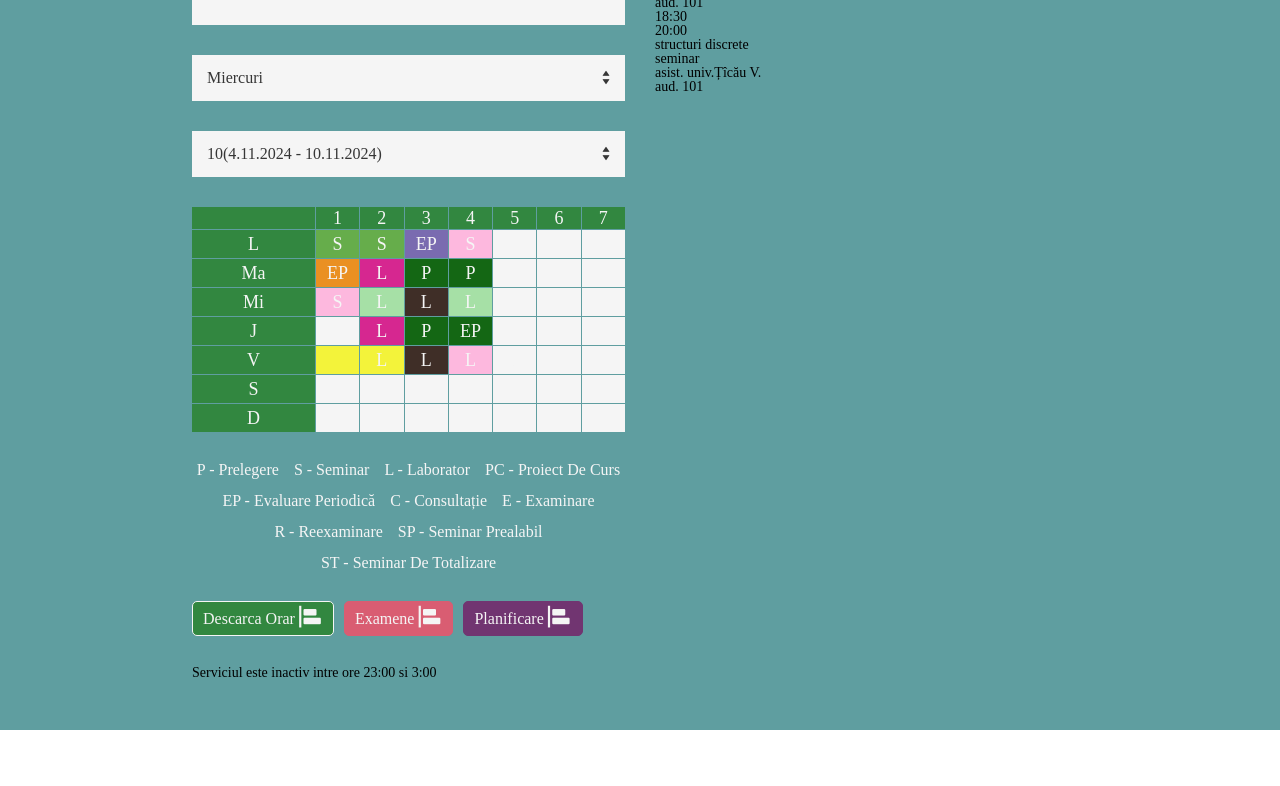
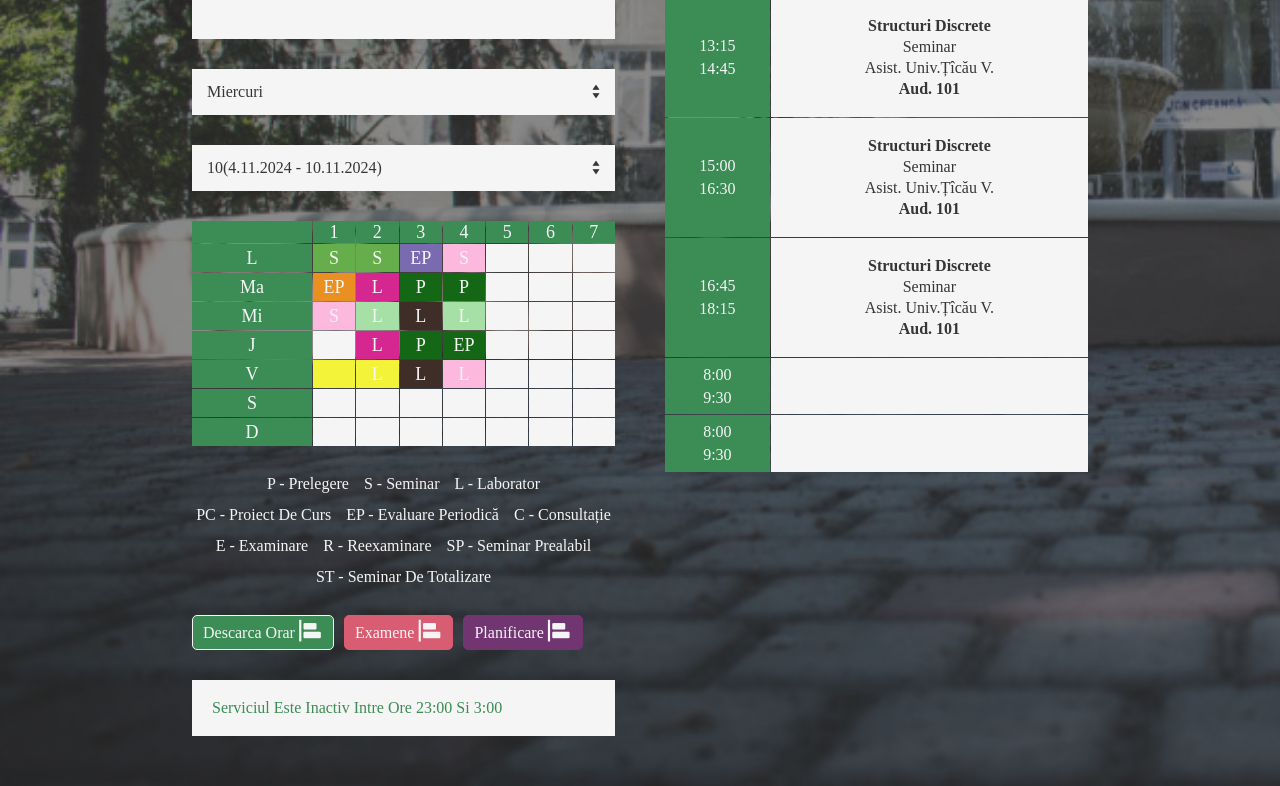
Before and after one commit to Zavrik057/orar__usarb, a plain HTML site: page index.html in a window 1280 px wide. Shown: the part 554-1340 px from the top of the page. Before the commit the page ends 1284 px from the top, so only its background shows below. Drawn offline with nearby package versions, Linux system fonts and the light colour scheme.

Commit message:
last commit

```diff
--- a/index.html
+++ b/index.html
@@ -12,6 +12,7 @@
 
 <body>
    <div class="wrapper">
+      <div class="wrapper__blur">
          <main class="main">
             <div class="content">
                <div class="content__left">
@@ -152,15 +153,15 @@
                   <div class="content__info info">
                      <div class="info__item">
                         <div class="info__small-text small-text">descarca orar</div>
-                     <div class="info__icon"><i class='bx bxs-objects-horizontal-left' ></i></div>
+                        <div class="info__icon"><i class='bx bxs-objects-horizontal-left'></i></div>
                      </div>
                      <div class="info__item">
                         <div class="info__small-text small-text">examene</div>
-                     <div class="info__icon"><i class='bx bxs-objects-horizontal-left' ></i></div>
+                        <div class="info__icon"><i class='bx bxs-objects-horizontal-left'></i></div>
                      </div>
                      <div class="info__item">
                         <div class="info__small-text small-text">planificare</div>
-                     <div class="info__icon"><i class='bx bxs-objects-horizontal-left' ></i></div>
+                        <div class="info__icon"><i class='bx bxs-objects-horizontal-left'></i></div>
                      </div>
                   </div>
                   <div class="content__about">
@@ -168,19 +169,10 @@
                   </div>
                </div>
                <div class="content__right">
-               <div class="content__image"><img src="" alt=""></div>
+                  <img class="content__image" src="./pictures/logo.png" alt="">
                   <div class="content__title title">universitatea de stat "alecu russo" din balti</div>
                   <div class="content__shedule shedule">
                      <div class="shedule__display">
-                     <div class="shedule__item">
-                        <div class="shedule__hour">8:00 <br> 9:30</div>
-                        <div class="shedule__main">
-                           <div class="shedule__lesson"></div>
-                           <div class="shedule__type"></div>
-                           <div class="shedule__teacher"></div>
-                           <div class="shedule__place"></div>
-                        </div>
-                     </div>
                         <div class="shedule__item">
                            <div class="shedule__hour">9:45 <br> 11:15</div>
                            <div class="shedule__main">
@@ -227,12 +219,21 @@
                            </div>
                         </div>
                         <div class="shedule__item">
-                        <div class="shedule__hour">18:30 <br> 20:00</div>
+                           <div class="shedule__hour">8:00 <br> 9:30</div>
                            <div class="shedule__main">
-                           <div class="shedule__lesson">structuri discrete</div>
-                           <div class="shedule__type">seminar</div>
-                           <div class="shedule__teacher">asist. univ.Țîcău V.</div>
-                           <div class="shedule__place">aud. 101</div>
+                              <div class="shedule__lesson"></div>
+                              <div class="shedule__type"></div>
+                              <div class="shedule__teacher"></div>
+                              <div class="shedule__place"></div>
+                           </div>
+                        </div>
+                        <div class="shedule__item">
+                           <div class="shedule__hour">8:00 <br> 9:30</div>
+                           <div class="shedule__main">
+                              <div class="shedule__lesson"></div>
+                              <div class="shedule__type"></div>
+                              <div class="shedule__teacher"></div>
+                              <div class="shedule__place"></div>
                            </div>
                         </div>
                      </div>
@@ -241,6 +242,7 @@
             </div>
          </main>
       </div>
+   </div>
    <script src="./script.js"></script>
 </body>
 
--- a/style.css
+++ b/style.css
@@ -2,7 +2,7 @@
 
 :root {
    --mcol1: whitesmoke;
-   --mcol2: rgb(50, 135, 64);
+   --mcol2: rgb(59, 140, 85);
    --mcol3: rgb(217, 93, 114);
    --mcol4: rgb(113, 53, 113);
    --mcol5: #;
@@ -42,9 +42,16 @@
    min-height: 100vh;
    top: 0;
    left: 0;
-   background-color: cadetblue;
+   background: url('./pictures/background.jpeg') no-repeat;
+   background-size: cover;
 }
-
+.wrapper__blur{
+   width: 100%;
+   height: 100%;
+   top: 0;
+   left: 0;
+   background-color: rgba(61, 61, 61, 0.606);
+}
 .main {
    width: 70%;
    margin: 0 auto;
@@ -54,7 +61,7 @@
 .content {
    display: grid;
    grid-template-columns: repeat(2, 1fr);
-   gap: 30px;
+   gap: 50px;
 }
 
 .content__left {
@@ -71,9 +78,10 @@
    width: 100%;
    padding: 30px;
    background-color: var(--mcol1);
+   color: var(--text-col);
 }
-
-.content__title {
+.content__section .title{
+   text-transform: capitalize;
    color: var(--text-col);
 }
 
@@ -92,8 +100,9 @@
    display: flex;
    align-items: center;
    justify-content: center;
-   padding: 10px 20px;
+   padding: 12px 23px;
    color: var(--title-col);
+   font-size: 24px;
    text-transform: capitalize;
    background-color: var(--mcol1);
 }
@@ -369,30 +378,72 @@ input {
    border: 1px solid var(--mcol4);
 }
 
-.bxs-objects-horizontal-left {}
+.content__about {
+   width: 100%;
+   font-size: var(--font-text);
+   padding: 20px;
+   text-transform: capitalize;
+   color: var(--mcol2);
+   background-color: var(--mcol1);
+}
 
-.content__about {}
+.content__right {
+   display: flex;
+   flex-direction: column;
+   gap: 30px;
+}
+.content__image {
+   width: 200px;
+   height: auto;
+   margin: 0 auto;
+}
+.content__title{
+   color: var(--mcol1);
+   text-transform: uppercase;
+   text-align: center;
+   font-weight: bold;
+}
 
-.content__right {}
+.shedule__display {
+   width: 100%;
+   display: flex;
+   flex-direction: column;
+   gap: 1px;
+}
 
-.content__image {}
+.shedule__item {
+   display: grid;
+   grid-template-columns: 1fr 75%;
+   gap: 1px;
+}
 
-.content__shedule {}
+.shedule__hour {
+   padding: 5px;
+   display: flex;
+   align-items: center;
+   justify-content: center;
+   font-size: var(--font-text);
+   color: var(--mcol1);
+   line-height: 145%;
+   background-color: var(--mcol2);
+}
 
-.shedule {}
+.shedule__main {
+   padding: 20px;
+   display: flex;
+   flex-direction: column;
+   gap: 5px;
+   align-items: center;
+   justify-content: center;
+   background-color: var(--mcol1);
+   font-size: var(--font-text);
+   color: var(--text-col);
+   text-transform: capitalize;
+}
 
-.shedule__display {}
-
-.shedule__item {}
-
-.shedule__hour {}
-
-.shedule__main {}
-
-.shedule__lesson {}
-
-.shedule__type {}
-
-.shedule__teacher {}
-
-.shedule__place {}
+.shedule__lesson {
+   font-weight: bold;
+}
+.shedule__place {
+   font-weight: bold;
+}
```
Also changed, not shown: pictures/background.jpeg (added), pictures/logo.png (added), 1 other file. Lines whose indentation alone changed are shown as unchanged.
